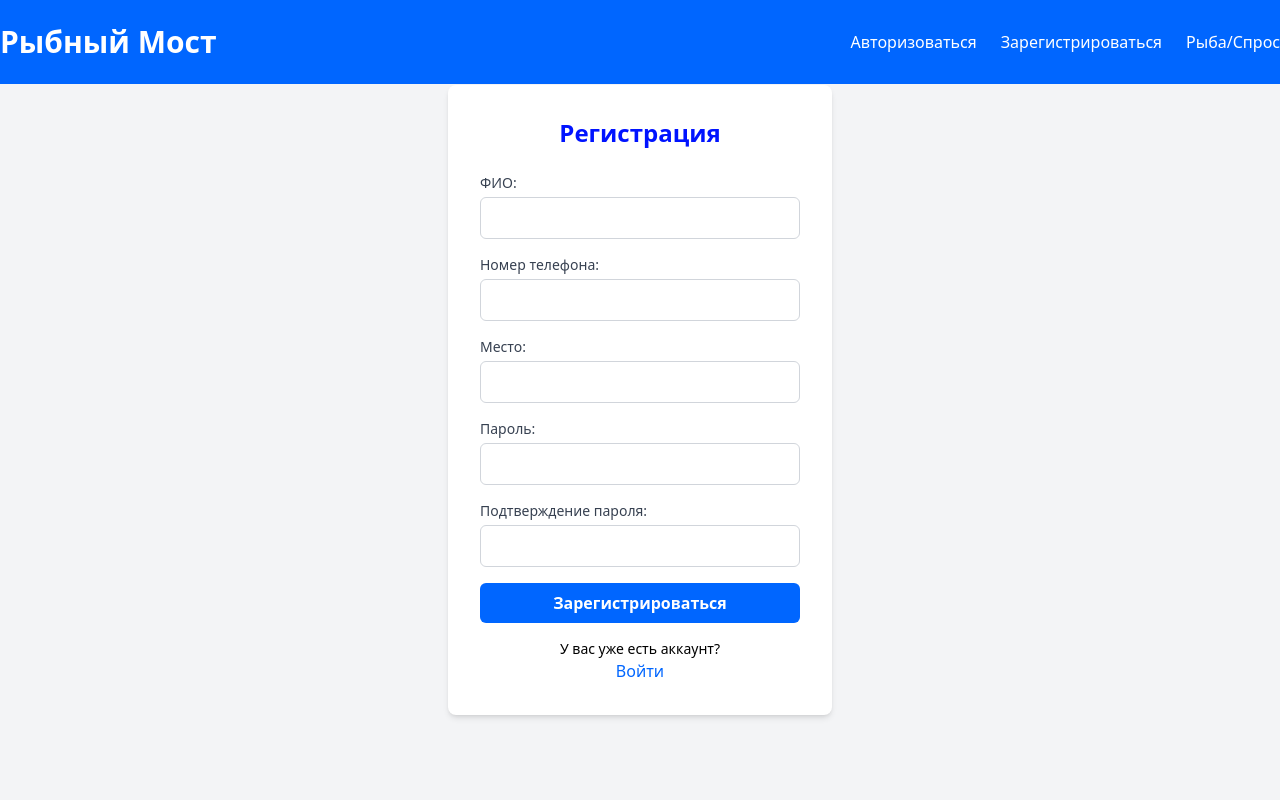
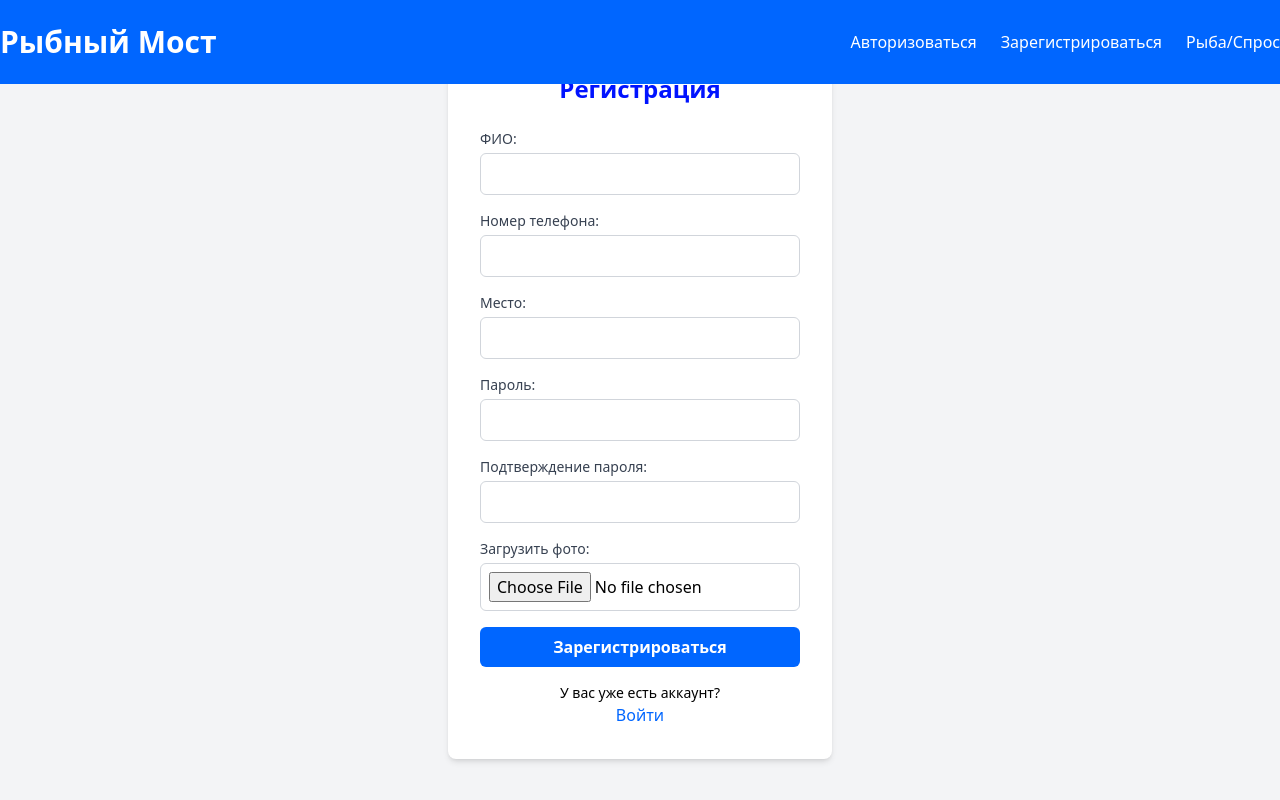
Before and after one commit to XomyachokAndrew/course, a Next.js app: page /register in a window 1280 px wide. Built offline with nearby package versions, Linux system fonts and the light colour scheme.

Commit message:
Fixed login and registration page

```diff
--- a/app/(pages)/(login)/login/page.js
+++ b/app/(pages)/(login)/login/page.js
@@ -8,6 +8,7 @@ const Login = () => {
     const { login,user } = useAuth();
     const [phone, setPhone] = useState('');
     const [password, setPassword] = useState('');
+    const [error, setError] = useState('');
     const router = useRouter();
 
     useEffect(() => {
@@ -23,7 +24,7 @@ const Login = () => {
 
             router.push('/profile');
         } catch (error) {
-            console.error(error.message);
+            setError('Данные введены неверно');
         }
     };
 
@@ -31,6 +32,7 @@ const Login = () => {
         <div className="flex items-center justify-center min-h-screen bg-gray-100">
             <div className="bg-[#F8F9FA] p-8 rounded-lg shadow-md w-96">
                 <h1 className="text-2xl font-bold mb-6 text-center text-[#0013FF]">Вход</h1>
+                {error && <p className="text-red-500 text-center mb-4">{error}</p>} {/* Вывод ошибки */}
                 <form onSubmit={handleLogin}>
                     <div className="mb-4">
                         <label className="block text-sm font-medium text-gray-700">Номер телефона</label>
--- a/app/(pages)/(login)/register/page.js
+++ b/app/(pages)/(login)/register/page.js
@@ -11,19 +11,35 @@ const Register = () => {
     const [place, setPlace] = useState('');
     const [password_confirmation, setConfirmPassword] = useState('');
     const [password, setPassword] = useState('');
+    const [photo, setPhoto] = useState(null); // Состояние для хранения фото
     const router = useRouter();
 
     useEffect(() => {
         if (user) {
             router.push('/profile');
         }
-    });
+    }, [user, router]);
 
     const handleRegister = async (e) => {
         e.preventDefault();
 
+        const formData = new FormData();
+        formData.append('name', name);
+        formData.append('place', place);
+        formData.append('phone', phone);
+        formData.append('password', password);
+        formData.append('password_confirmation', password_confirmation);
+        if (photo) {
+            formData.append('photo', photo); // Добавляем фото в FormData
+        }
+        console.log(formData.getAll('name'));
+        console.log(formData.getAll('place'));
+        console.log(formData.getAll('phone'));
+        console.log(formData.getAll('password'));
+        console.log(formData.getAll('password_confirmation'));
+        console.log(formData.getAll('photo'));
         try {
-            await register({ name, place, phone, password, password_confirmation });
+            await register(formData); // Предполагается, что register принимает FormData
             await login(phone, password);
             router.push('/profile');
         } catch (error) {
@@ -73,7 +89,6 @@ const Register = () => {
                             value={password}
                             onChange={(e) => setPassword(e.target.value)}
                             className="mt-1 block w-full p-2 border border-gray-300 rounded-md focus:outline-none focus:ring focus:ring-[#0066FF]"
-                            required
                         />
                     </div>
                     <div className="mb-4">
@@ -84,6 +99,15 @@ const Register = () => {
                             onChange={(e) => setConfirmPassword(e.target.value)}
                             className="mt-1 block w-full p-2 border border-gray-300 rounded-md focus:outline-none focus:ring focus:ring-[#0066FF]"
                             required
+                        />
+                    </div>
+                    <div className="mb-4">
+                        <label className="block text-sm font-medium text-gray-700">Загрузить фото:</label>
+                        <input
+                            type="file"
+                            accept="image/*" // Ограничиваем выбор только изображениями
+                            onChange={(e) => setPhoto(e.target.files[0])} // Сохраняем выбранный файл
+                            className="mt-1 block w-full p-2 border border-gray-300 rounded-md focus:outline-none focus:ring focus:ring-[#0066FF]"
                         />
                     </div>
                     <button
```
